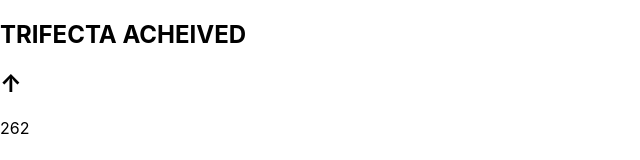
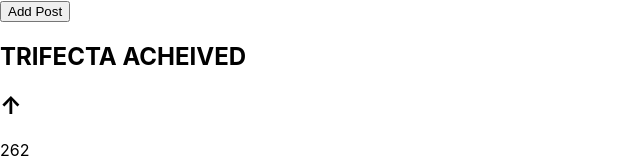
Before and after one commit to efirpo/subreddit, a React (Create React App) app: page / in a window 1280 px wide. Shown: the top 160 px of the page, without its empty margins (0-640 px from the left). Built offline with nearby package versions, Linux system fonts and the light colour scheme.

Commit message:
bug fix for postdetails and add new post form

```diff
--- a/src/components/AddPostPage.js
+++ b/src/components/AddPostPage.js
@@ -7,7 +7,7 @@ function AddPostForm(props) {
 
   function handleNewPostSubmission(event) {
     event.preventDefault();
-    let rightNow = new Date()
+    let rightNow = new Date().toString()
 
     // Tue Jul 07 2020 14:38:07 GMT-0700 (Pacific Daylight Time)
     props.onPostCreation({
--- a/src/components/Post.js
+++ b/src/components/Post.js
@@ -1,9 +1,11 @@
 import React from 'react';
 import PropTypes from 'prop-types';
 import { connect } from 'react-redux';
+import PostDetail from './PostDetail';
 
 function Post(props) {
-
+  console.log("props.postDetail when first loading: ")
+  console.log(props.postDetail)
   function handleVotingUp() {
     const { dispatch } = props;
     const action = {
@@ -30,18 +32,36 @@ function Post(props) {
       postDetail: props.postDetail,
       upVotes: props.upVotes,
       downVotes: props.downVotes + 1,
+      showEdit: props.showEdit
 
     }
     dispatch(action)
+  }
+
+  function onShowDetailClick() {
+    const { dispatch } = props;
+    console.log("props.POSTDETAIL in POST.js:")
+    console.log(props.postDetail)
+    const action = {
+      type: 'TOGGLE_DETAILS',
+      id: props.id,
+      showPostDetail: !props.showPostDetail,
+    }
+    dispatch(action)
+  }
+  let postDetails;
+  if (props.showPostDetail) {
+    postDetails = <PostDetail postDetail={props.postDetail} />
   }
 
   const voteDifference = props.upVotes - props.downVotes
 
   return (
     <React.Fragment>
-      <h2>{props.title}</h2>
+      <h2 onClick={onShowDetailClick}>{props.title}</h2>
       <h2 onClick={handleVotingUp}>&uarr;</h2><span>{voteDifference}</span> <h2 onClick={handleVotingDown}>&darr;</h2><br />
       <img src={props.image} alt="post image" width="10%" />
+      {postDetails}
       {/* <button onClick={handleEditClick}>Edit This Post</button> */}
       <br />
     </React.Fragment>
@@ -51,7 +71,13 @@ function Post(props) {
 Post.propTypes = {
 
   title: PropTypes.string,
+  id: PropTypes.string,
   image: PropTypes.string,
+  showPostDetail: PropTypes.bool,
+  postDetail: PropTypes.object,
+  upVotes: PropTypes.number,
+  downVotes: PropTypes.number,
+  showEdit: PropTypes.bool,
 
 }
 
--- /dev/null
+++ b/src/components/PostDetail.js
@@ -0,0 +1,19 @@
+import React from 'react';
+import PropTypes from 'prop-types';
+
+function PostDetail(props) {
+  console.log("props.POST DETAIL in POST DETAIL:")
+  console.log(props.postDetail)
+  return (
+    <React.Fragment>
+      <p>{props.postDetail.description}</p>
+      <p>{props.postDetail.date}</p>
+    </React.Fragment>
+  )
+}
+
+PostDetail.propTypes = {
+  postDetail: PropTypes.object,
+}
+
+export default PostDetail;
--- a/src/components/PostList.js
+++ b/src/components/PostList.js
@@ -6,6 +6,7 @@ function PostList(props) {
 
   return (
     <React.Fragment>
+      <button onClick={() => props.onAddPostClick()}>Add Post</button>
       {props.postList.map((post) =>
         <Post
           title={post.title}
@@ -14,14 +15,16 @@ function PostList(props) {
           showPostDetail={post.showPostDetail}
           postDetail={post.postDetail}
           upVotes={post.upVotes}
-          downVotes={post.downVotes} />
+          downVotes={post.downVotes}
+          showEdit={props.showEdit} />
       )}
     </React.Fragment>
   )
 }
 
 PostList.propTypes = {
-  postList: PropTypes.object,
+  postList: PropTypes.array,
+  onAddPostClick: PropTypes.func
 }
 
 export default PostList;
--- a/src/components/SubRedditControl.js
+++ b/src/components/SubRedditControl.js
@@ -9,14 +9,16 @@ function SubRedditControl(props) {
 
   function handleAddingNewPost(newPost) {
     const { dispatch } = props;
-    const { title, id, image, showPostDetail, postDetail } = newPost;
+    const { title, id, image, showPostDetail, postDetail, upVotes, downVotes } = newPost;
     const action = {
       type: 'ADD_POST',
       title: title,
       id: id,
       image: image,
       showPostDetail: showPostDetail,
-      postDetail: postDetail
+      postDetail: postDetail,
+      upVotes: upVotes,
+      downVotes: downVotes
     }
     dispatch(action);
     const action2 = {
@@ -25,13 +27,21 @@ function SubRedditControl(props) {
     dispatch(action2)
   }
 
+  function handleClickingAddToPost() {
+    const { dispatch } = props;
+    const action = {
+      type: 'TOGGLE_FORM'
+    }
+    dispatch(action)
+  }
+
   let visibleState;
   if (props.showForm) {
     visibleState = <AddPostPage onPostCreation={handleAddingNewPost} />
   } else if (props.showEdit) {
     visibleState = <EditPostPage post={props.selectedPost} />
   } else {
-    visibleState = <PostList postList={props.postList} />
+    visibleState = <PostList postList={props.postList} onAddPostClick={handleClickingAddToPost} />
   }
 
   return (
@@ -41,7 +51,7 @@ function SubRedditControl(props) {
   )
 }
 SubRedditControl.propTypes = {
-  postList: PropTypes.object,
+  postList: PropTypes.array,
   showForm: PropTypes.bool,
   showEdit: PropTypes.bool
 }
@@ -58,9 +68,8 @@ const mapStateToProps = state => {
     }
     return 0
 
-  })
-  console.table(orderedListArr)
-  // console.table(postListArr);
+  });
+
   return {
     postList: orderedListArr,
     showForm: state.showForm,
--- a/src/index.js
+++ b/src/index.js
@@ -15,7 +15,11 @@ const preLoadPosts = {
       id: 1,
       image: "https://i.imgur.com/K1SQYrt.jpg",
       showPostDetail: false,
-      postDetail: {},
+      postDetail: {
+        description: "first",
+        date: "June 21st 2020, 13:04:07",
+        replyList: {}
+      },
       upVotes: 19,
       downVotes: 18
     },
@@ -24,7 +28,11 @@ const preLoadPosts = {
       id: 2,
       image: "https://i.imgur.com/MuEZYmB.png",
       showPostDetail: false,
-      postDetail: {},
+      postDetail: {
+        description: "Most Awesome Second Post",
+        date: "June 21st 2020, 13:04:07",
+        replyList: {}
+      },
       upVotes: 24,
       downVotes: 6
     },
@@ -33,7 +41,11 @@ const preLoadPosts = {
       id: 3,
       image: "https://i.imgur.com/2bvab7y.jpeg",
       showPostDetail: false,
-      postDetail: {},
+      postDetail: {
+        description: "TRIFECTA ACHIEVED",
+        date: "June 21st 2020, 13:04:07",
+        replyList: {}
+      },
       upVotes: 265,
       downVotes: 3
     }
--- a/src/reducers/post-list-reducer.js
+++ b/src/reducers/post-list-reducer.js
@@ -1,6 +1,6 @@
 export default (state = {}, action) => {
 
-  const { title, id, image, showPostDetail, postDetail, upVotes, downVotes } = action;
+  const { title, id, image, showPostDetail, postDetail, upVotes, downVotes, showEdit } = action;
   switch (action.type) {
     case 'ADD_POST':
       return Object.assign({}, state, {
@@ -11,9 +11,18 @@ export default (state = {}, action) => {
           showPostDetail: showPostDetail,
           postDetail: postDetail,
           upVotes: upVotes,
-          downVotes: downVotes
+          downVotes: downVotes,
+          showEdit: showEdit
         }
       });
+    case 'TOGGLE_DETAILS':
+      return Object.assign({}, state, {
+        [id]: {
+          ...state[id],
+          showPostDetail: showPostDetail,
+        }
+      })
+
     case 'DELETE_POST':
       const newState = { ...state };
       delete newState[id];
@@ -22,3 +31,6 @@ export default (state = {}, action) => {
       return state;
   }
 }
+
+
+// Object.assign({}, this.state.masterItemList[index], { quantity: item.quantity - 1 }) : obj)
```
